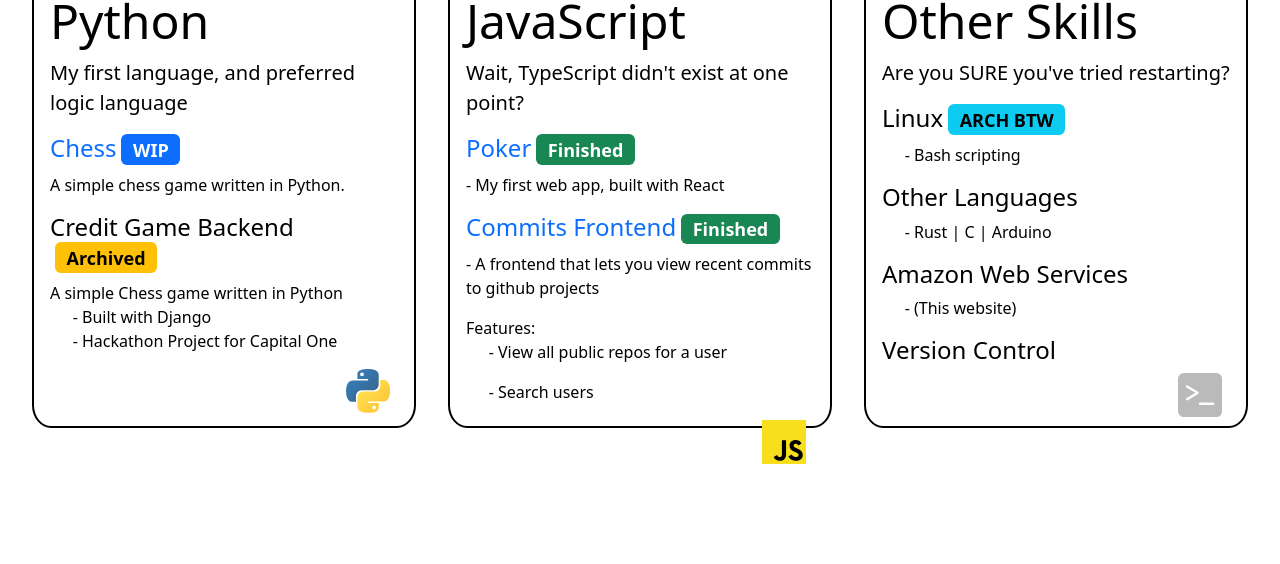
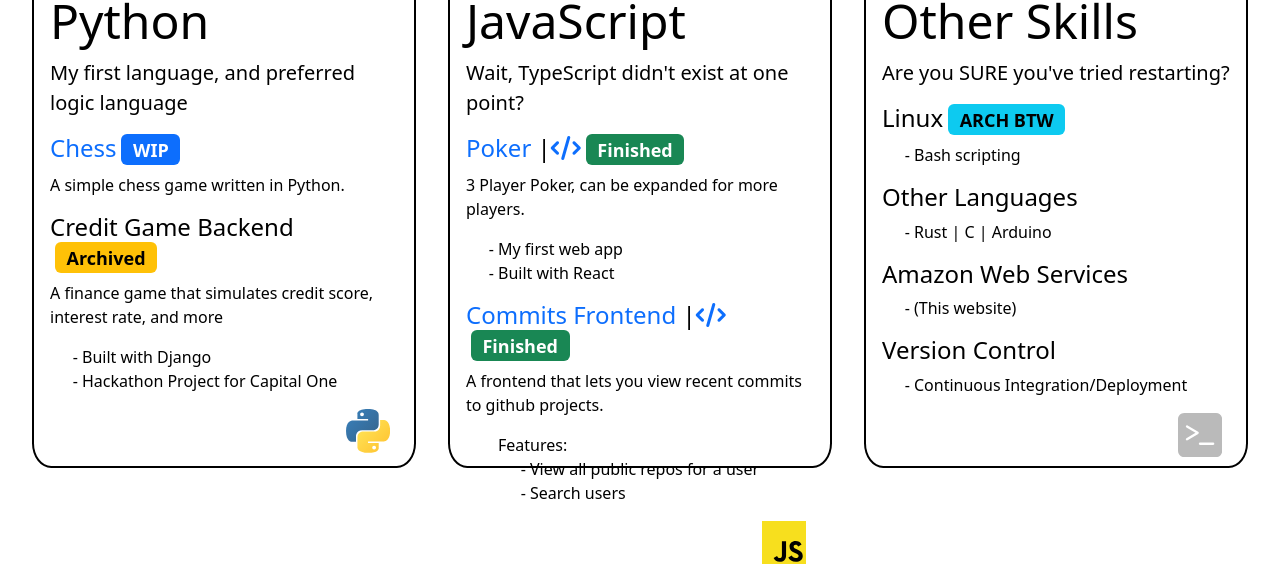
Before and after one commit to ziidonato/website, a React (Create React App) app: page / in a window 1280 px wide. Shown: the part 1196-1760 px from the top of the page. Built offline with nearby package versions, Linux system fonts and the light colour scheme.

Commit message:
one more commit lol

```diff
--- a/src/components/Experience/Experience.tsx
+++ b/src/components/Experience/Experience.tsx
@@ -15,7 +15,7 @@ const details = [
                             </h4>
                             <p>A simple chess game written in Python.</p>
                             <h4>Credit Game Backend<span className="badge text-bg-warning">Archived</span></h4>
-                            A simple Chess game written in Python
+                            <p>A finance game that simulates credit score, interest rate, and more</p>
                             <ul>
                                 <li>Built with Django</li>
                                 <li>Hackathon Project for Capital One</li>
@@ -30,25 +30,33 @@ const details = [
                         <p className="lead">Wait, TypeScript didn't exist at one point?</p>
                         <div>
                             <h4>
-                                <a href="https://github.com/gatlace/poker-js" target="_blank" rel="noreferrer">
-                                    Poker<span className="badge text-bg-success">Finished</span>
-                                </a>
+                                <a href="http://poker-js.vercel.app/" target="_blank" rel="noreferrer">
+                                    Poker</a> |
+                                    <a href="http://github.com/gatlace/poker-js" target="_blank" rel="noreferrer">
+                                    <i className="fa-solid fa-code"/>
+                                    </a>
+                                    <span className="badge text-bg-success">Finished</span>
                             </h4>
-                                <p> - My first web app, built with React</p>
+                                <p>3 Player Poker, can be expanded for more players.</p>
+                            <ul>
+                                <li>My first web app</li>
+                                <li>Built with React</li>
+                            </ul>
                             <h4>
-                                <a href="https://github.com/gatlace/commits-frontend" target="_blank" rel="noreferrer">
-                                    Commits Frontend<span className="badge text-bg-success">Finished</span>
-                                </a>
+                                <a href="http://github-commits-frontend.vercel.app" target="_blank" rel="noreferrer">
+                                    Commits Frontend</a> |
+                                    <a href="http://github.com/gatlace/commits-frontend" target="_blank" rel="noreferrer">
+                                    <i className="fa-solid fa-code"/>
+                                    </a>
+                                    <span className="badge text-bg-success">Finished</span>
                             </h4>
-                            <p> - A frontend that lets you view recent commits to github projects</p>
-                            Features:
+                            <p>A frontend that lets you view recent commits to github projects.</p>
                             <ul>
-                                <li>
-                                    <p> View all public repos for a user</p>
-                                </li>
-                                <li>
-                                    <p> Search users</p>
-                                </li>
+                                Features:
+                                <ul>
+                                    <li>View all public repos for a user</li>
+                                    <li>Search users</li>
+                                </ul>
                             </ul>
                         </div>
                     </>,
@@ -75,6 +83,9 @@ const details = [
                             <li>(This website)</li>
                         </ul>
                         <h4>Version Control</h4>
+                        <ul>
+                            <li>Continuous Integration/Deployment</li>
+                        </ul>
                     </>,
         picture: bash_logo()
     },
```
